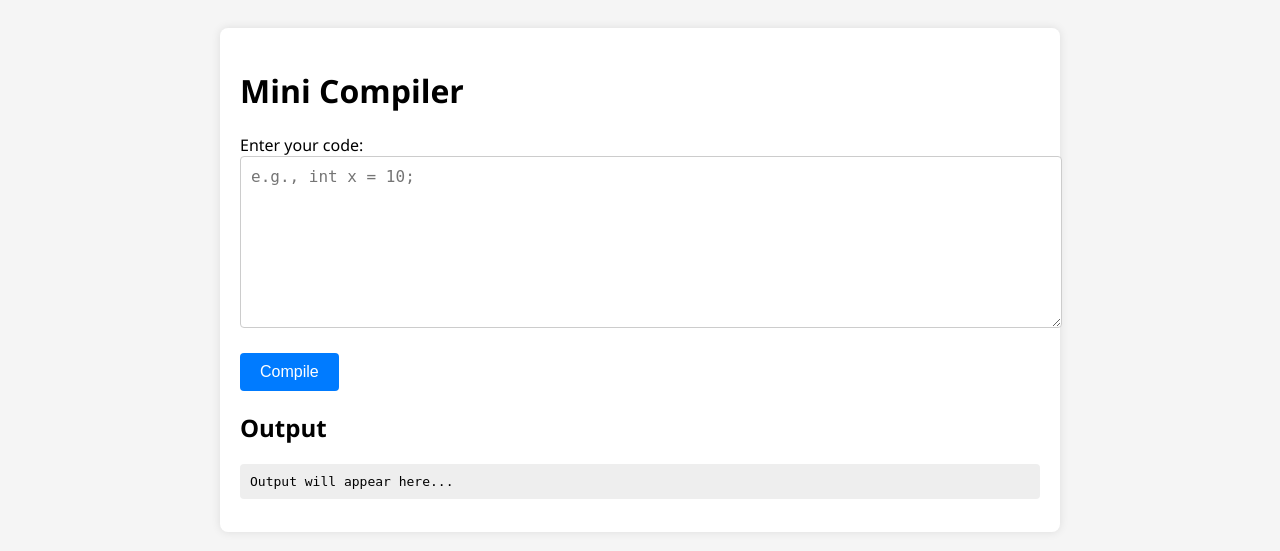
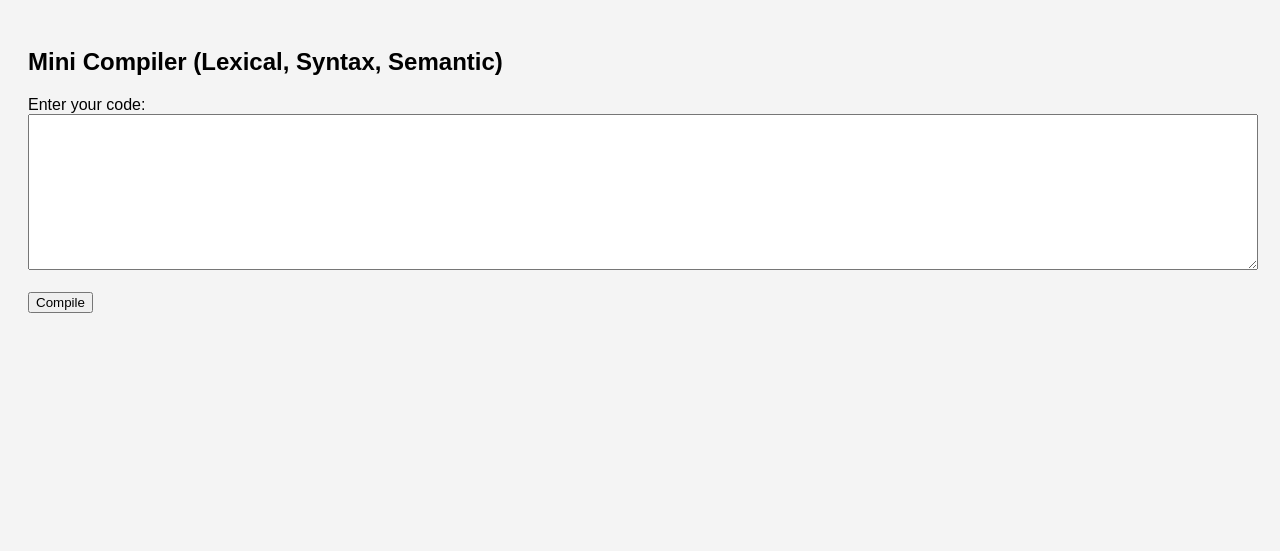
Before and after one commit to Rohit242524/MiniCompiler, a Flask app: page / in a window 1280 px wide. Shown: the top 551 px of the page. Run offline with Flask 3, Linux system fonts and the light colour scheme.

Commit message:
js removed from template

```diff
--- a/main.py
+++ b/main.py
@@ -3,27 +3,22 @@ import re
 
 app = Flask(__name__)
 
-@app.route('/')
-def index():
-    return render_template('index.html')
-
-
-# --- Lexical Analysis ---
+# --- Lexical Token Specification ---
 token_specification = [
     ('NUMBER',   r'\d+(\.\d+)?'),
-    ('TYPE',     r'int|float'),
+    ('TYPE',     r'\bint\b|\bfloat\b|\bchar\b'),
     ('ID',       r'[A-Za-z_]\w*'),
     ('ASSIGN',   r'='),
     ('END',      r';'),
     ('OP',       r'[+\-*/]'),
+    ('NEWLINE',  r'\r\n|\n|\r'),  # Handles all newline types
     ('SKIP',     r'[ \t]+'),
-    ('NEWLINE',  r'\n'),
+    ('STRING', r'"[^"\n]*"'),
     ('MISMATCH', r'.'),
 ]
 tok_regex = '|'.join(f'(?P<{name}>{pattern})' for name, pattern in token_specification)
 
-symbol_table = {}
-
+# --- Lexer ---
 class Lexer:
     def __init__(self, code):
         self.code = code
@@ -42,19 +37,21 @@ class Lexer:
                 self.tokens.append((value, 'TYPE'))
             elif kind in ('ASSIGN', 'END', 'OP'):
                 self.tokens.append((value, kind))
-            elif kind == 'SKIP':
+            elif kind in ('SKIP', 'NEWLINE'):
                 continue
             elif kind == 'MISMATCH':
-                raise RuntimeError(f'Unexpected token: {value}')
+                raise RuntimeError(f'Unexpected token: {value!r}')
         return self.tokens
 
-# --- Syntax & Semantic Analysis ---
+
+# --- Parser ---
 class Parser:
     def __init__(self, tokens):
         self.tokens = tokens
         self.pos = 0
         self.current = tokens[self.pos] if tokens else (None, None)
         self.parse_tree = []
+        self.symbol_table = {}
 
     def advance(self):
         self.pos += 1
@@ -67,54 +64,119 @@ class Parser:
         else:
             raise SyntaxError(f"Expected {expected_type}, got {self.current[1]}")
 
+    def expression(self):
+        if self.current[1] not in ['NUMBER', 'ID', 'STRING']:
+            raise SyntaxError(f"Expected number, variable, got {self.current[-1]}")
+
+        left = self.current[0]
+        self.match(self.current[1])
+
+        while self.current[1] == 'OP':
+            op = self.current[0]
+            self.match('OP')
+
+            if self.current[1] not in ['NUMBER', 'ID']:
+                raise SyntaxError(f"Expected number or variable after operator, got {self.current[1]}")
+            right = self.current[0]
+            self.match(self.current[1])
+
+            left = (left, op, right)
+
+        return left
+
+    def evaluate_expression(self, expr):
+        if isinstance(expr, (int, float)):
+            return expr
+
+        if isinstance(expr, str):
+            if expr.startswith('"') and expr.endswith('"'):
+                return expr[1:-1]  # Strip quotes for strings
+            elif expr.isdigit():
+                return int(expr)
+            elif expr.replace('.', '', 1).isdigit():
+                return float(expr)
+            elif expr in self.symbol_table:
+                return self.symbol_table[expr][1]
+            else:
+                raise NameError(f"Undefined variable '{expr}'")
+
+        elif isinstance(expr, tuple):
+            left, op, right = expr
+            left_val = self.evaluate_expression(left)
+            right_val = self.evaluate_expression(right)
+
+            if op == '+':
+                return left_val + right_val
+            elif op == '-':
+                return left_val - right_val
+            elif op == '*':
+                return left_val * right_val
+            elif op == '/':
+                if right_val == 0:
+                    raise ZeroDivisionError("Division by zero is not allowed")
+                return left_val / right_val
+            else:
+                raise ValueError(f"Unknown operator: {op}")
+
+        else:
+            raise TypeError(f"Unknown expression type: {type(expr)}")
+
     def statement(self):
-        # e.g., int x = 5;
         if self.current[1] == 'TYPE':
             var_type = self.current[0]
             self.match('TYPE')
             var_name = self.current[0]
             self.match('ID')
             self.match('ASSIGN')
-            value = self.current[0]
-            val_type = self.current[1]
-            self.match(val_type)
+            value = self.expression()
             self.match('END')
-            # Semantic check
-            if ((var_type == 'int' and isinstance(value, int)) or
-                (var_type == 'float' and isinstance(value, float))):
-                symbol_table[var_name] = (var_type, value)
+
+            evaluated_value = self.evaluate_expression(value)
+            if ((var_type == 'int' and isinstance(evaluated_value, int)) or
+                (var_type == 'float' and isinstance(evaluated_value, float))):
+                self.symbol_table[var_name] = (var_type, evaluated_value)
             else:
-                raise TypeError(f"Type Mismatch: Cannot assign {type(value).__name__} to {var_type} variable '{var_name}'")
+                raise TypeError(
+                    f"Type Mismatch: Cannot assign {type(evaluated_value).__name__} to {var_type} variable '{var_name}'")
         else:
             raise SyntaxError(f"Unknown statement starting with {self.current}")
 
     def parse(self):
         while self.current[0] is not None:
             self.statement()
-        return self.parse_tree
+        return self.parse_tree, self.symbol_table
+
+
+# --- Flask Routes ---
+@app.route('/')
+def index():
+    return render_template('index.html')
 
 @app.route('/compile', methods=['POST'])
 def compile_code():
     try:
-        code = request.json.get('code', '')
+        code = request.form.get('code', '')
         lexer = Lexer(code)
         tokens = lexer.tokenize()
         parser = Parser(tokens)
-        parser.parse()
+        parse_tree, symbol_table = parser.parse()
 
         output = ["--- Tokens ---"]
         output += [str(token) for token in tokens]
         output += ["\n--- Symbol Table ---"]
         for var, (typ, val) in symbol_table.items():
             output.append(f"{var}: {typ} = {val}")
-        return '\n'.join(output)
+        return render_template('index.html', output='\n'.join(output))
 
     except SyntaxError as e:
-        return f"[SYNTAX ERROR] {e}"
+        return render_template('index.html', output=f"[SYNTAX ERROR] {e}")
     except TypeError as e:
-        return f"[SEMANTIC ERROR] {e}"
+        return render_template('index.html', output=f"[SEMANTIC ERROR] {e}")
+    except ZeroDivisionError as e:
+        return render_template('index.html', output=f"[RUNTIME ERROR] {e}")
     except Exception as e:
-        return f"[LEXICAL ERROR] {e}"
+        return render_template('index.html', output=f"[LEXICAL ERROR] {e}")
+
 
 if __name__ == '__main__':
     app.run(debug=True)
--- a/templates/index.html
+++ b/templates/index.html
@@ -1,79 +1,37 @@
 <!DOCTYPE html>
-<html lang="en">
+<html>
 <head>
-  <meta charset="UTF-8">
     <title>Mini Compiler</title>
     <style>
         body {
-      font-family: 'Segoe UI', Tahoma, Geneva, Verdana, sans-serif;
-      background: #f5f5f5;
+            font-family: Arial, sans-serif;
+            background: #f4f4f4;
             padding: 20px;
-    }
-    .container {
-      max-width: 800px;
-      margin: auto;
-      background: white;
-      padding: 20px;
-      box-shadow: 0 0 10px rgba(0,0,0,0.1);
-      border-radius: 8px;
         }
         textarea {
             width: 100%;
             height: 150px;
             font-family: monospace;
-      font-size: 16px;
-      padding: 10px;
-      margin-bottom: 20px;
-      border: 1px solid #ccc;
-      border-radius: 4px;
-    }
-    button {
-      background: #007BFF;
-      color: white;
-      border: none;
-      padding: 10px 20px;
-      border-radius: 4px;
-      cursor: pointer;
-      font-size: 16px;
-    }
-    button:hover {
-      background: #0056b3;
         }
         pre {
-      background: #eee;
-      padding: 10px;
-      border-radius: 4px;
+            background: #222;
+            color: #0f0;
+            padding: 15px;
             white-space: pre-wrap;
-      word-wrap: break-word;
         }
     </style>
 </head>
 <body>
-  <div class="container">
-    <h1>Mini Compiler</h1>
-    <form id="compiler-form">
-      <label for="code">Enter your code:</label>
-      <textarea id="code" name="code" placeholder="e.g., int x = 10;"></textarea>
+    <h2>Mini Compiler (Lexical, Syntax, Semantic)</h2>
+    <form method="POST" action="/compile">
+        <label>Enter your code:</label><br>
+        <textarea name="code" required></textarea><br><br>
         <button type="submit">Compile</button>
     </form>
-    <h2>Output</h2>
-    <pre id="output">Output will appear here...</pre>
-  </div>
 
-  <script>
-    document.getElementById('compiler-form').addEventListener('submit', async function(e) {
-      e.preventDefault();
-      const code = document.getElementById('code').value;
-      const response = await fetch('/compile', {
-        method: 'POST',
-        headers: {
-          'Content-Type': 'application/json',
-        },
-        body: JSON.stringify({ code }),
-      });
-      const result = await response.text();
-      document.getElementById('output').textContent = result;
-    });
-  </script>
+    {% if output %}
+        <h3>Output</h3>
+        <pre>{{ output }}</pre>
+    {% endif %}
 </body>
 </html>
```
Also changed, not shown: 1 other file. Lines whose indentation alone changed are shown as unchanged.
